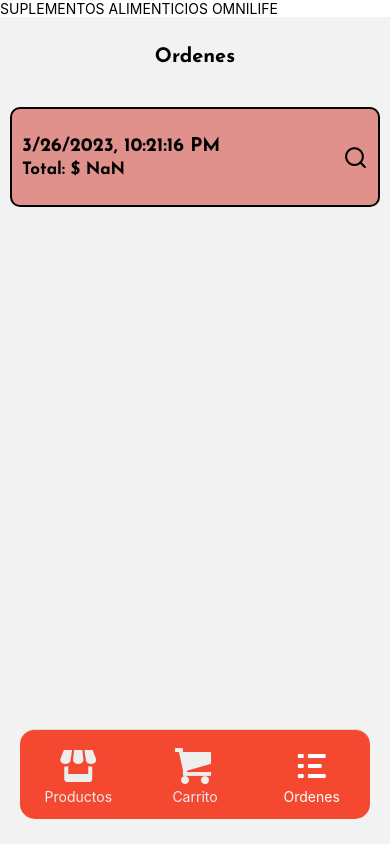
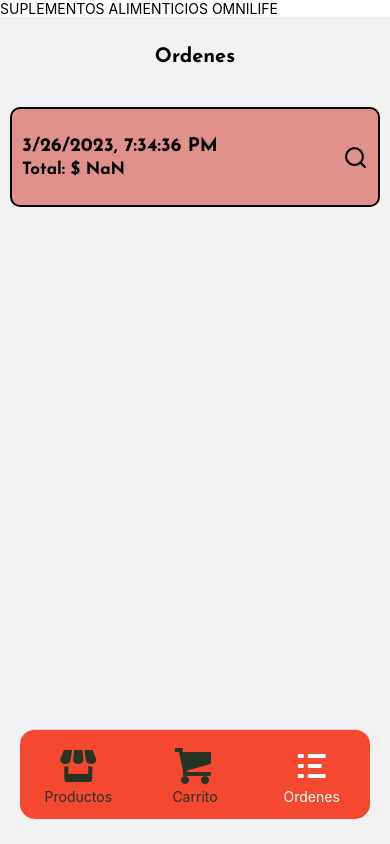
Before and after one commit to FranciscoLaviano/MiQuintaApp, a React Native app: screen /OrdersStack in a window 390 px wide. Built offline with nearby package versions, Linux system fonts and the light colour scheme.

Commit message:
actualizando colores en TabIcon.js

```diff
--- a/src/Componentes/TabIcon.js
+++ b/src/Componentes/TabIcon.js
@@ -5,8 +5,8 @@
 const TabIcon = ({icon, label, focused}) => {
   return (
     <View style={styles.container}>
-     <Entypo name={icon} size={40} color={focused ? "white" : "#EEE"} />
-     <Text style={{...styles.text, ...{color:focused ? "white" : "#EEE"}}}>{label}</Text>
+     <Entypo name={icon} size={40} color={focused ? "white" : "#243623"} />
+     <Text style={{...styles.text, ...{color:focused ? "white" : "#243623"}}}>{label}</Text>
 
     </View>
   )
--- a/src/Data/Ordenes.json
+++ b/src/Data/Ordenes.json
@@ -2,7 +2,7 @@
     {
         "id":1,
         "userId":2,
-        "createdAt":1679869276544,
+        "createdAt":1679859276544,
         "items":[
             {
                 "id": 7,
```
